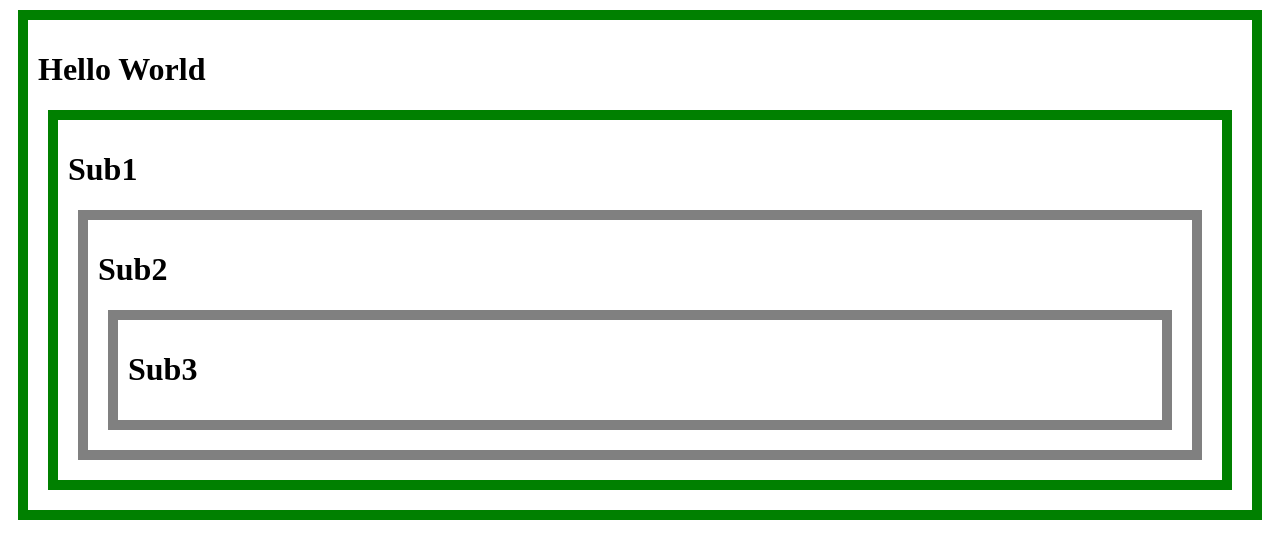
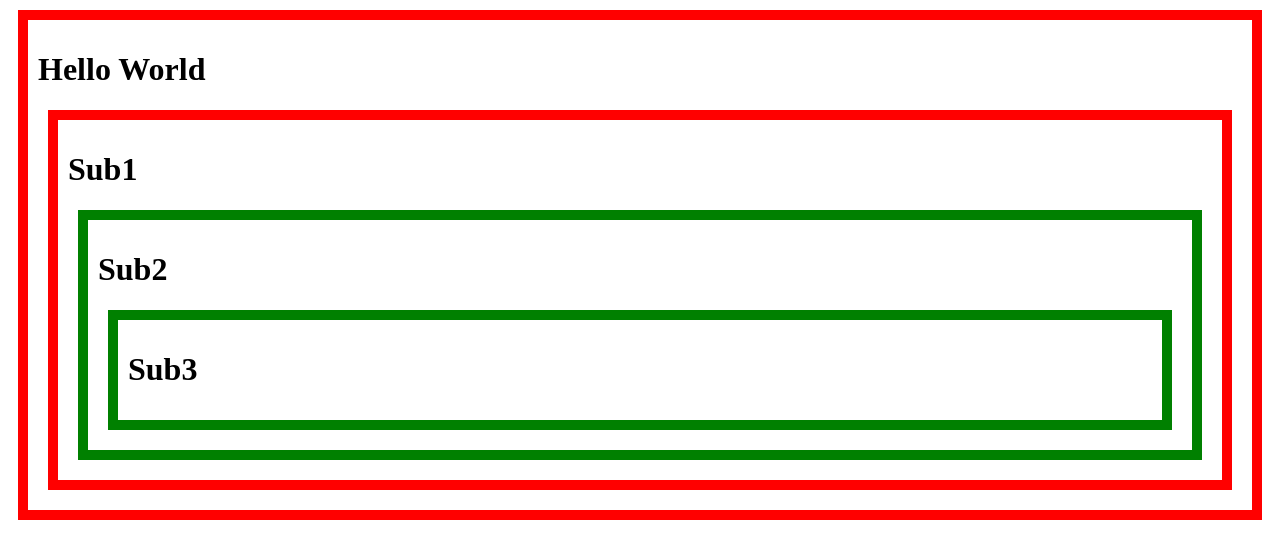
Before and after one commit to marriedsun/React-context-API, a React (Create React App) app: page / in a window 1280 px wide. Shown: the top 558 px of the page. Built offline with nearby package versions, Linux system fonts and the light colour scheme.

Commit message:
provider value 설정

```diff
--- a/src/App.js
+++ b/src/App.js
@@ -1,6 +1,6 @@
 import React, { createContext, useContext } from 'react';
 import './style.css';
-const themeDefault = {border: '10px solid green' };
+const themeDefault = {border: '10px solid red' };
 const themeContext = createContext (themeDefault);
 
 export default function App() {
@@ -16,7 +16,7 @@ export default function App() {
 function Sub1() {
   const theme = useContext(themeContext);
   return (
-    <themeContext.Provider>
+    <themeContext.Provider value={{ border: '10px solid green' }}>
     <div style={theme}>
       <h1>Sub1</h1>
       <Sub2 />
```
